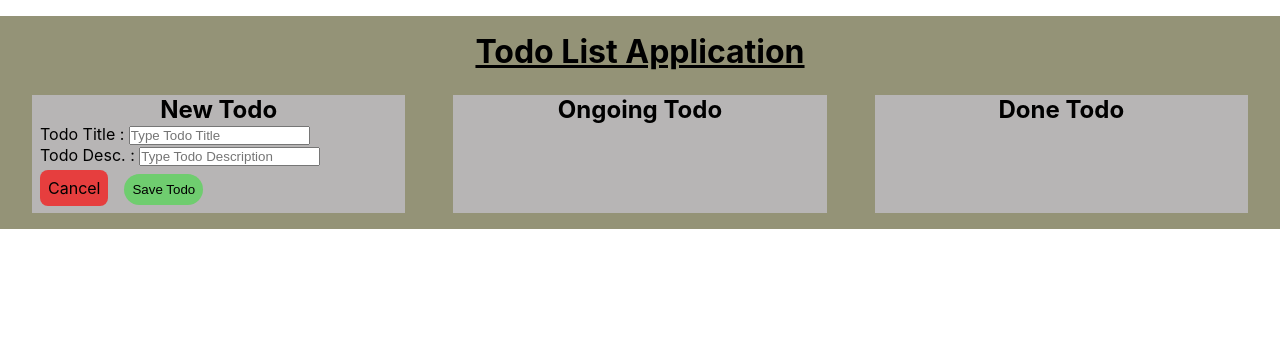
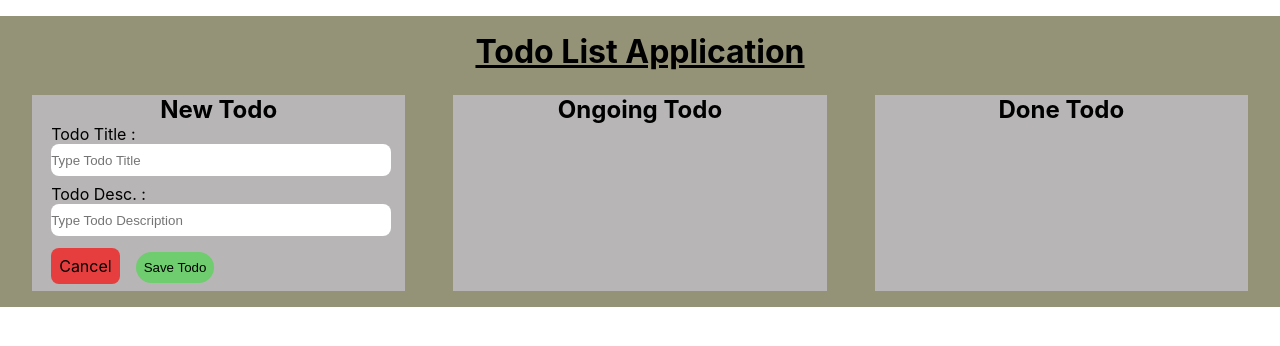
Before and after one commit to RRaihan1234/todo, a React (Create React App) app: page / in a window 1280 px wide. Both pictures are taken after a click on the button "Add a Todo". Shown: the top 346 px of the page. Built offline with nearby package versions, Linux system fonts and the light colour scheme.

Commit message:
first commit

```diff
--- a/src/App.css
+++ b/src/App.css
@@ -22,7 +22,6 @@ h1{
 .newParent{
   background: rgb(183, 181, 181);
   /* min-height:1rem; */
-  min-height:1rem;
   margin-right: 3rem;
   margin-left: 1rem;
   flex:4;
@@ -52,8 +51,7 @@ h1{
 }
 .onGoingParent{
   background: rgb(183, 181, 181);
- /*  min-height:1rem; */
-  min-height:1rem;
+  /* min-height:1rem; */
   margin-right: 3rem;
   flex:4;
 }
@@ -75,8 +73,7 @@ h1{
 }
 .doneParent{
   background: rgb(183, 181, 181);
-  /* min-height:1rem; */
-  min-height: 1rem;
+  /* min-height: 1rem; */
   margin-right: 1rem;
   flex:4;
 }
@@ -124,6 +121,33 @@ h2{
 }
 .cancelSaveContainer{
   margin-top: 0.5rem;
+  margin-left: 0.7rem;
+}
+.title{
+  margin-left: 0.7rem;
+}
+.desc{
+  margin-left: 0.7rem;
+  margin-bottom: 1rem;
+  margin-top: 0.5rem;
+}
+.inputTitle{
+  border:none;
+  border-radius: 0.5rem;
+  height:2rem;
+  width:96%;
+}
+.inputDesc{
+  border:none;
+  border-radius: 0.5rem;
+  height:2rem;
+  width:96%;
+}
+.inputDateTime{
+  border:none;
+  border-radius: 0.5rem;
+  height:2rem;
+  width:60%;
 }
 
 @media only screen and (max-width: 605px) {
--- a/src/App.js
+++ b/src/App.js
@@ -225,13 +225,13 @@ function App() {
             {showAddBtn && <button onClick={handleShowForm} className="addBtn">Add a Todo</button>}
             {showForm &&  <form onSubmit={handleSubmit}>
                 <div className="formContent">
-                    <div>
+                    <div className="title">
                       <label>Todo Title : </label>
-                      <input type='text' required onChange={handleTitle} placeholder='Type Todo Title'/>
+                      <input type='text' className='inputTitle' required onChange={handleTitle} placeholder='Type Todo Title'/>
                     </div>
-                    <div>
+                    <div className='desc'>
                       <label>Todo Desc. : </label>
-                      <input type='text' required onChange={handleDesc} placeholder='Type Todo Description'/>
+                      <input type='text' className='inputDesc' required onChange={handleDesc} placeholder='Type Todo Description'/>
                     </div>
                     <div className="cancelSaveContainer">
                       <span onClick={handleCancel} className="cancelAdd">Cancel</span>
@@ -248,7 +248,7 @@ function App() {
                 <div className='onGoingTodo' key={item.id} onContextMenu={(e)=> handleOngoingContextMenu(e, item.id)}>
                     <h4>Title : {item.todoTitle}</h4>
                     <p>Description : {item.todoDesc}</p>
-                    <p>End Time : <input type="datetime-local" onChange={(e)=>handleDateChange(e, item.id)} value={item.dateSelected?item.dateSelected:''}/></p>
+                    <p>End Time : <input className="inputDateTime" type="datetime-local" onChange={(e)=>handleDateChange(e, item.id)} value={item.dateSelected?item.dateSelected:''}/></p>
                     {dateAndTime > new Date(item.dateSelected) && item.dateSelected && <p className="expireMsg">Overdue</p>}
                     {item.rightClick && <div className="movingOptionsParent">
                         <li className="movingOption" onClick={()=>handleMoveToNewfromOngoing(item.id)}>Move to New</li>
```
